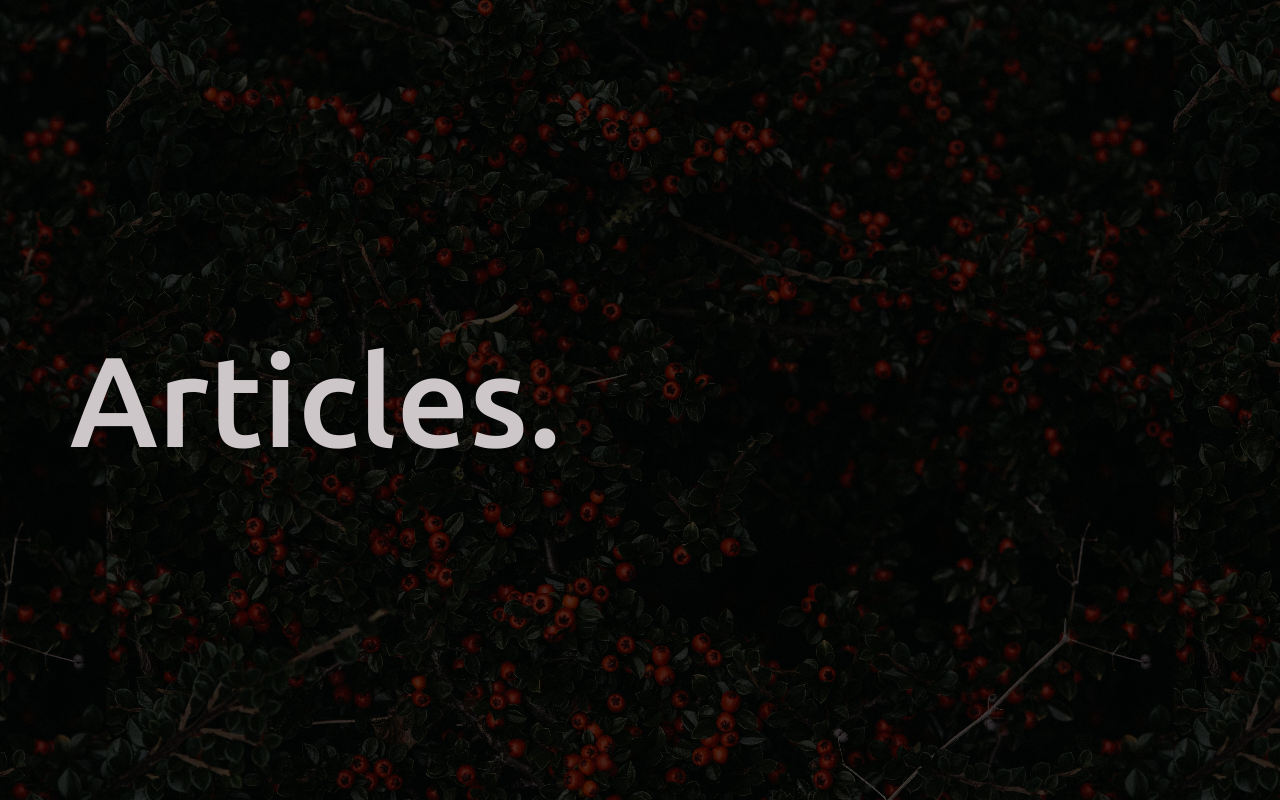
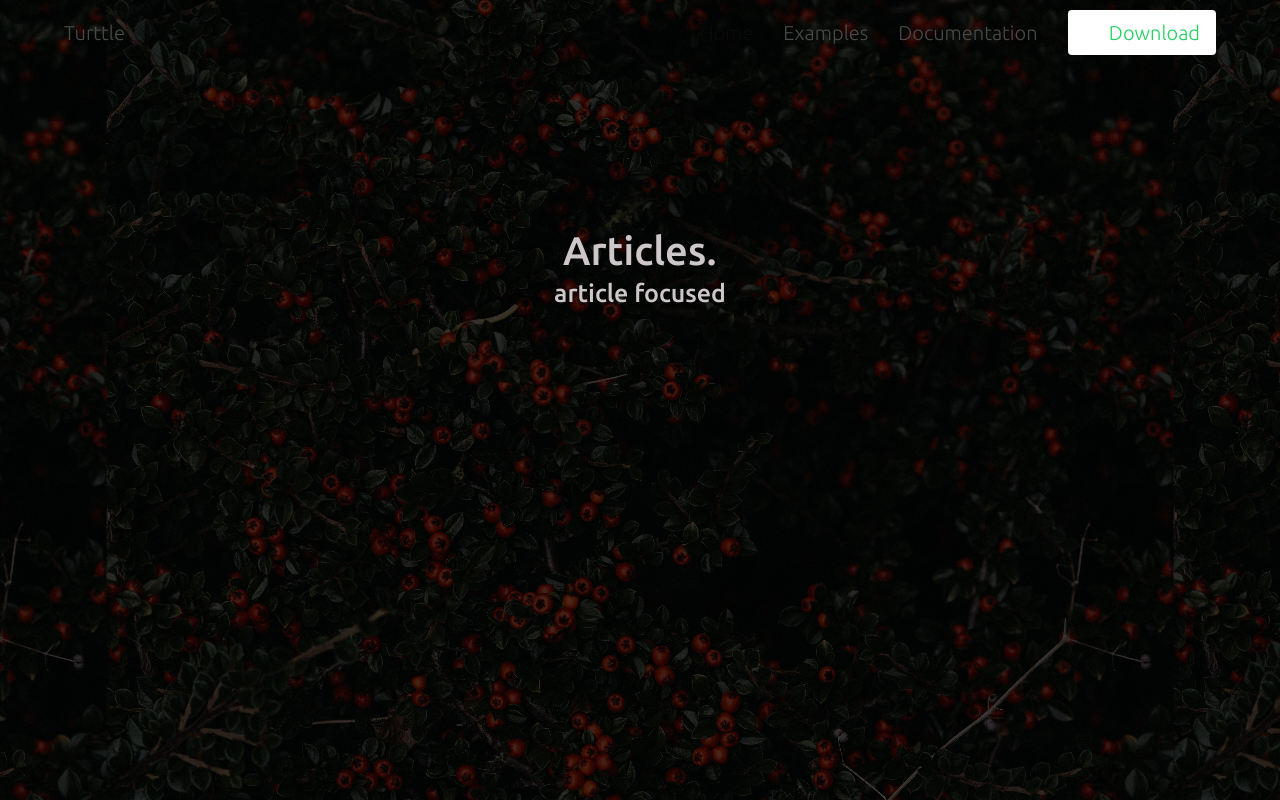
Before and after one commit to Zyraffino/DjangoRestAuth, a Django app: page /article/ in a window 1280 px wide. Run offline with Django 3.2, Linux system fonts and the light colour scheme.

Commit message:
subtle adjustment

```diff
--- a/article/static/article/resources/css/landing.css
+++ b/article/static/article/resources/css/landing.css
@@ -15,7 +15,7 @@ body {
   overflow-x: hidden;
 }
 
-header {
+.hero-background {
   background-image: -webkit-linear-gradient(
       rgba(0, 0, 0, 0.7),
       rgba(0, 0, 0, 0.7)
@@ -42,7 +42,6 @@ header {
   color: #cec7c9;
   font-family: "Ubuntu", sans-serif;
   font-weight: 500;
-  font-size: 128px;
 }
 
 .trans-nav {
--- a/static/templates/article/landing.html
+++ b/static/templates/article/landing.html
@@ -26,11 +26,59 @@
 </head>
 
 <body>
-    <header>
-        <div class="hero-text-box">
-            <h1 class='ubuntu-font'>Articles.</h1>
+    <section class="hero is-fullheight hero-background">
+        <div class="hero-head">
+            <header class="navbar">
+                <div class="container">
+                    <div class="navbar-brand">
+                        <a class="navbar-item">
+                            <span>Turttle</span>
+                        </a>
+                        <span class="navbar-burger burger" data-target="navbarMenuHeroC">
+                            <span></span>
+                            <span></span>
+                            <span></span>
+                        </span>
+                    </div>
+                    <div id="navbarMenuHeroC" class="navbar-menu">
+                        <div class="navbar-end">
+                            <a class="navbar-item is-active">
+                                Home
+                            </a>
+                            <a class="navbar-item">
+                                Examples
+                            </a>
+                            <a class="navbar-item">
+                                Documentation
+                            </a>
+                            <span class="navbar-item">
+                                <a class="button is-success is-inverted">
+                                    <span class="icon">
+                                        <i class="fab fa-github"></i>
+                                    </span>
+                                    <span>Download</span>
+                                </a>
+                            </span>
+                        </div>
+                    </div>
+                </div>
+            </header>
         </div>
-    </header>
+        <div class="hero-body">
+            <div class="container has-text-centered">
+                <h1 class='title ubuntu-font is-capitalized'>Articles.</h1>
+                <h2 class="subtitle ubuntu-font">
+                    article focused
+                </h2>
+            </div>
+        </div>
+        <div class="hero-body">
+            <div class="has-text-centered">
+
+            </div>
+
+        </div>
+    </section>
 </body>
 
 </html>
```
